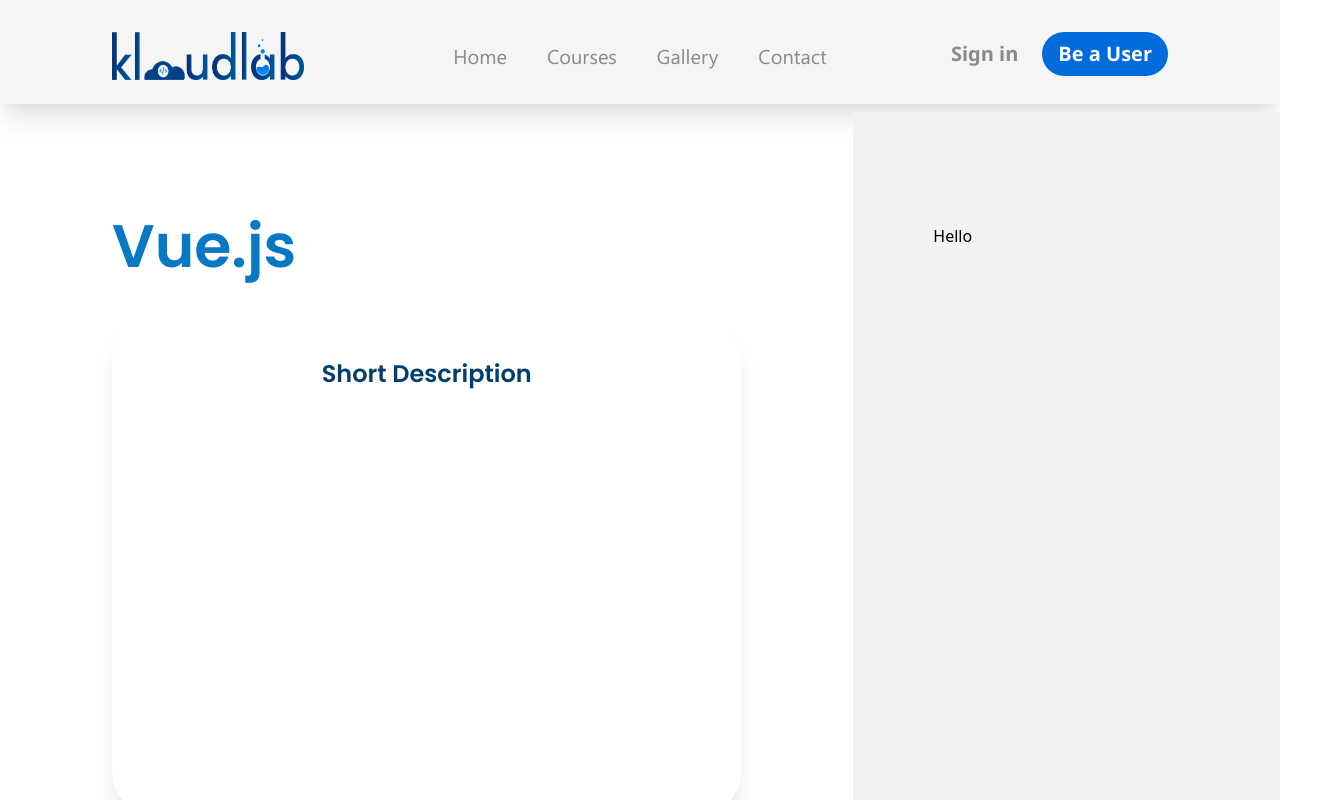
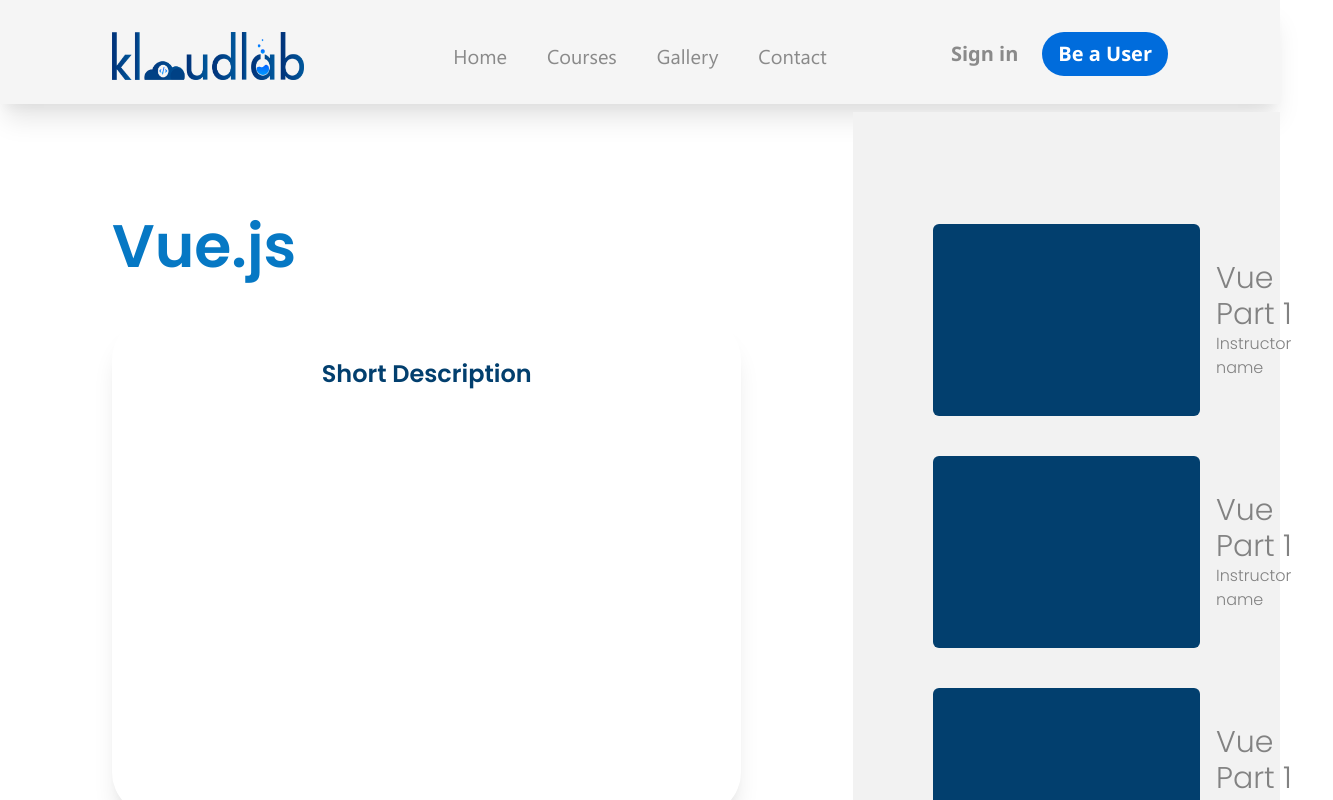
Before and after one commit to TahsinTushita/kloudlab-frontend, a Vue app in the folder kloudlab_frontend/: page /single-course in a window 1280 px wide. Shown: the top 800 px of the page, 1333 px wide, since content can reach past the window. Built offline with nearby package versions, Linux system fonts and the light colour scheme; what tailwindcss-border-gradients would draw is missing.

Commit message:
Single course page completed

```diff
--- a/kloudlab_frontend/src/views/Blog.vue
+++ b/kloudlab_frontend/src/views/Blog.vue
@@ -50,7 +50,7 @@
       </h1>
     </div>
 
-    <div class="space-y-4 relative">
+    <div class="space-y-4">
       <p class="text-HomeTutorialh1 text-lg">
         Lorem Ipsum is simply dummy text of the printing and typesetting
         industry.Lorem Ipsum has been the industry's standard dummy text ever
@@ -75,8 +75,6 @@
           text-BlogSideBorder text-3xl
           font-poppins font-semibold
           cursor-pointer
-          absolute
-          right-0
         "
       >
         Read More...
--- a/kloudlab_frontend/src/views/SingleCourse.vue
+++ b/kloudlab_frontend/src/views/SingleCourse.vue
@@ -85,8 +85,43 @@
         </div>
       </div>
     </div>
+
     <div class="col-span-2 bg-SingleCoursePlaylistBg py-28 mt-2 px-20">
-      Hello
+      <div class="grid grid-rows-1 gap-10">
+        <div
+          class="flex gap-4"
+          v-for="CourseItem in CourseItems"
+          :key="CourseItem.id"
+        >
+          <div
+            class="
+              w-72
+              h-48
+              bg-SingleCourseShortDesc
+              rounded-md
+              border-2 border-transparent
+              hover:border-HomeCoursesBg1
+              cursor-pointer
+            "
+          ></div>
+          <div class="flex items-center">
+            <div class="text-SingleCoursePlaylistTitle font-poppins">
+              <h3 class="text-3xl w-24">Vue Part 1</h3>
+              <p>Instructor name</p>
+            </div>
+          </div>
+        </div>
+      </div>
     </div>
   </div>
 </template>
+
+<script>
+export default {
+  data() {
+    return {
+      CourseItems: [{ id: 1 }, { id: 2 }, { id: 3 }],
+    };
+  },
+};
+</script>
--- a/kloudlab_frontend/tailwind.config.js
+++ b/kloudlab_frontend/tailwind.config.js
@@ -47,6 +47,7 @@
         SingleCourseShortDesc: "#023F6E",
         SingleCourseOutlineBtn1: "#007AF7",
         SingleCourseOutlineBtn2: "#0056AE",
+        SingleCoursePlaylistTitle: "#828282",
       },
       fontFamily: {
         segoeUI: "'Segoe UI'",
```
